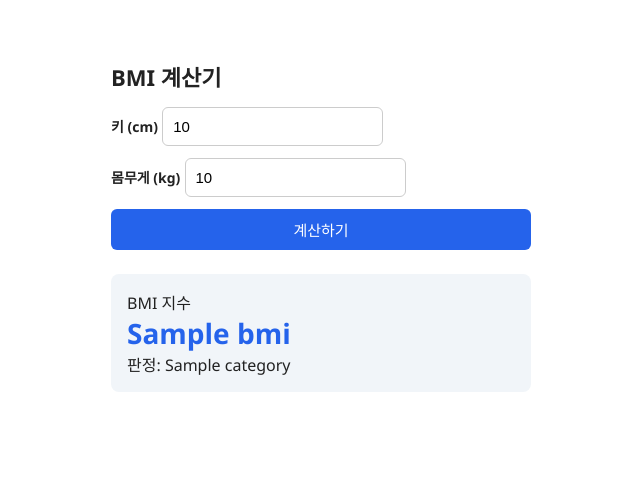
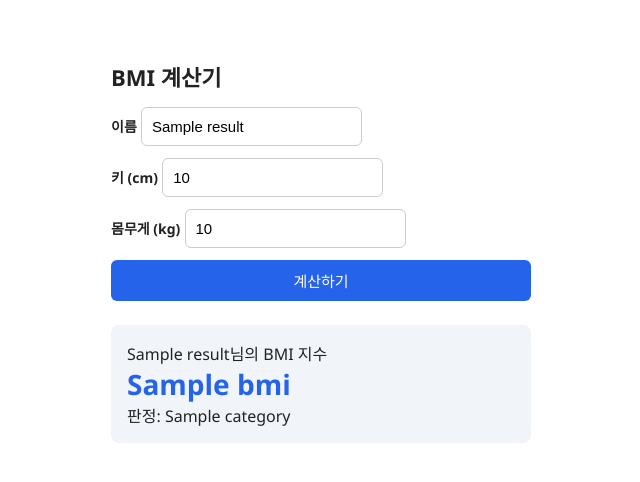
Before and after one commit to imageck-tech/s1, a Flask app: template templates/index.html in a window 1280 px wide. Shown: the top 482 px of the page, without its empty margins (319-959 px from the left). Run offline with Flask 3, Linux system fonts and the light colour scheme; the template is opened without the code that fills it: most values are stand-ins (such as "Sample title", 1, 10 or a date in 2020).

Commit message:
Add name input field to BMI form

```diff
--- a/app.py
+++ b/app.py
@@ -36,12 +36,14 @@ def index():
 
     if request.method == "POST":
         try:
+            name = request.form["name"].strip()
             height = float(request.form["height"])
             weight = float(request.form["weight"])
-            if height <= 0 or weight <= 0:
+            if not name or height <= 0 or weight <= 0:
                 raise ValueError
             bmi = calc_bmi(height, weight)
             result = {
+                "name": name,
                 "bmi": round(bmi, 2),
                 "category": bmi_category(bmi),
                 "height": height,
@@ -50,6 +52,7 @@ def index():
             if supabase:
                 try:
                     supabase.table("bmi_records").insert({
+                        "name": name,
                         "height": height,
                         "weight": weight,
                         "bmi": result["bmi"],
@@ -58,7 +61,7 @@ def index():
                 except Exception:
                     pass
         except (ValueError, KeyError):
-            error = "키와 몸무게는 0보다 큰 숫자로 입력해주세요."
+            error = "이름을 입력하고, 키와 몸무게는 0보다 큰 숫자로 입력해주세요."
 
     return render_template("index.html", result=result, error=error)
 
--- a/templates/index.html
+++ b/templates/index.html
@@ -55,6 +55,11 @@
     <h1>BMI 계산기</h1>
     <form method="post">
         <div>
+            <label for="name">이름</label>
+            <input type="text" id="name" name="name" required
+                   value="{{ result.name if result }}">
+        </div>
+        <div>
             <label for="height">키 (cm)</label>
             <input type="number" step="0.1" id="height" name="height" required
                    value="{{ result.height if result }}">
@@ -73,7 +78,7 @@
 
     {% if result %}
         <div class="result">
-            <div>BMI 지수</div>
+            <div>{{ result.name }}님의 BMI 지수</div>
             <div class="bmi-value">{{ result.bmi }}</div>
             <div>판정: {{ result.category }}</div>
         </div>
```
